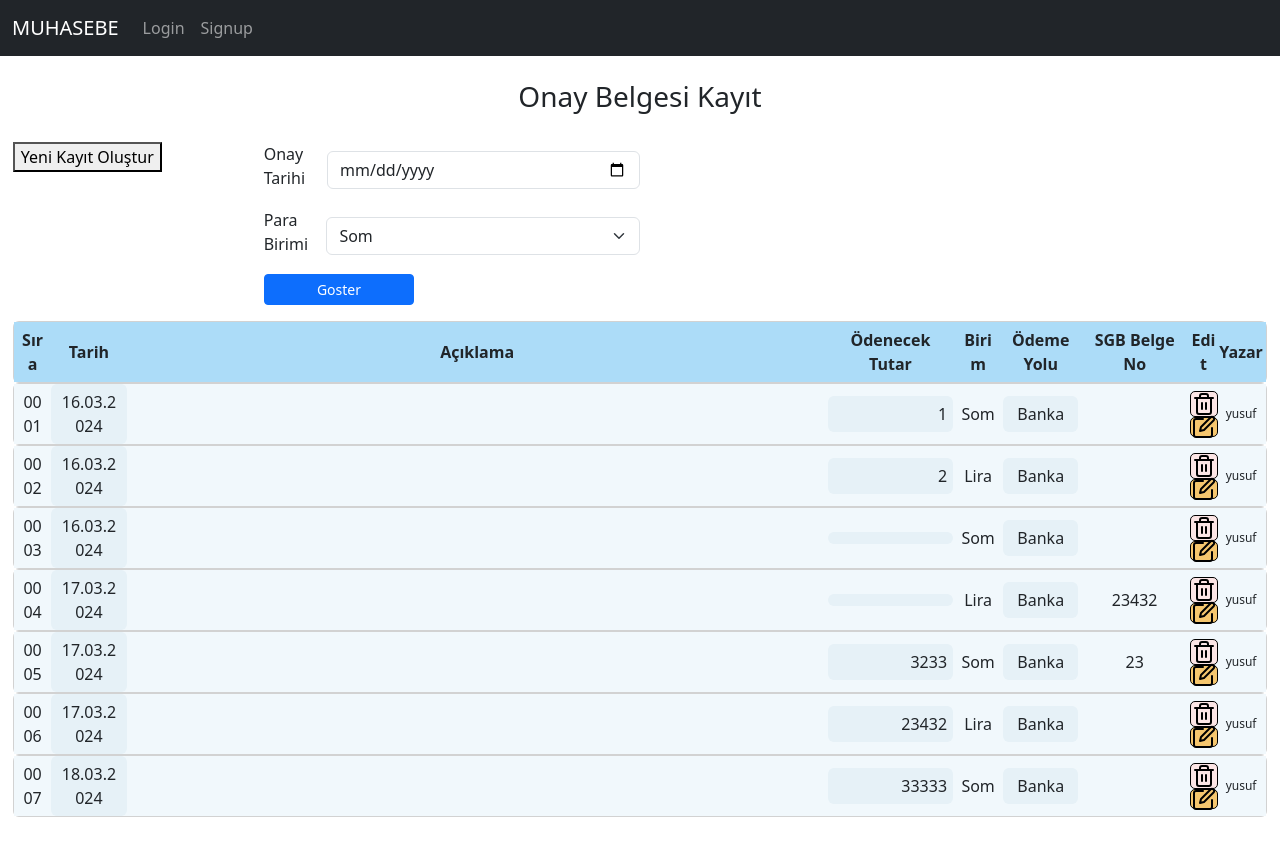
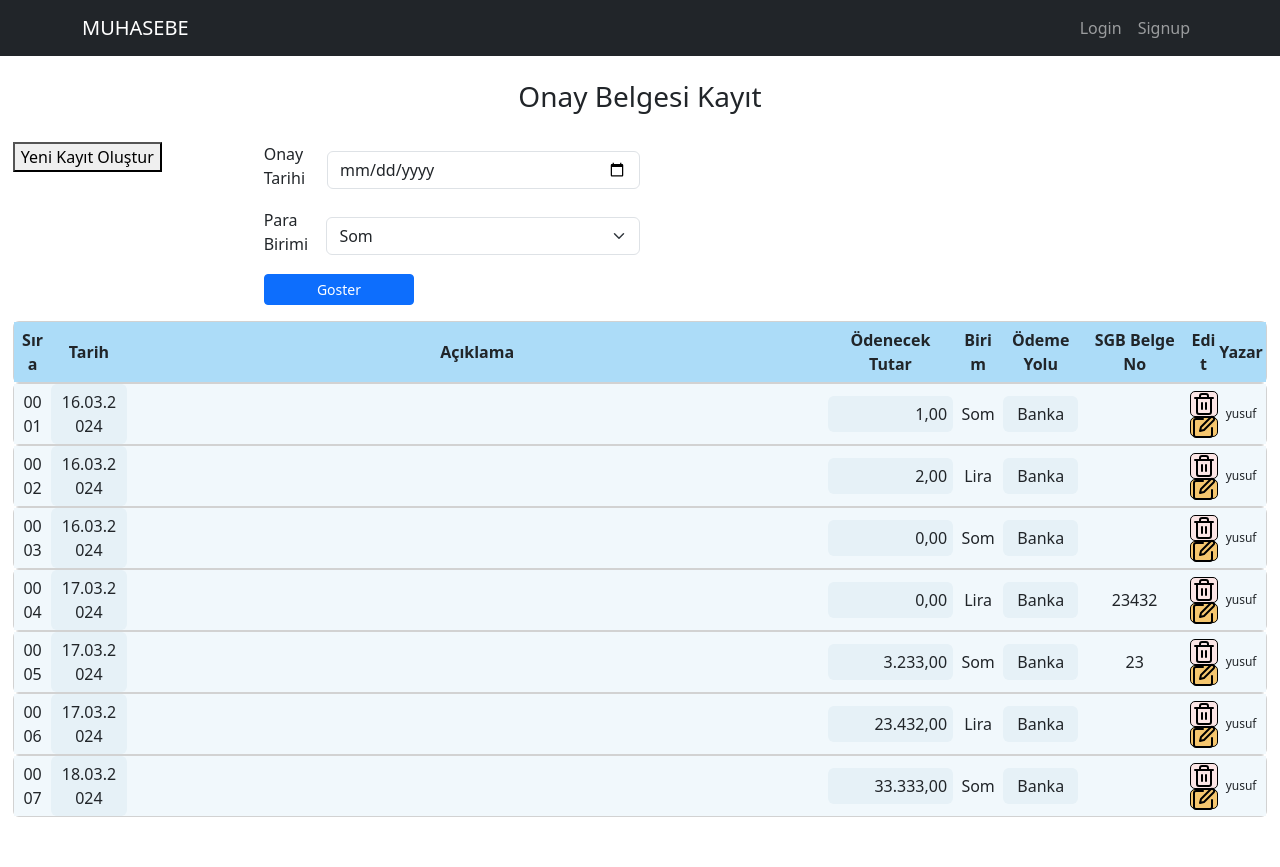
Before and after one commit to Yuziba/muhasebe03, a Django app: page /defter_onay_list in a window 1280 px wide. Run offline with Django 4.2, Linux system fonts and the light colour scheme; data comes from the database, SQL or seed files in the repository; both versions use the stored data as it was after the commit; some libraries are stand-ins or nearby versions.

Commit message:
defter_onay_list ekraninda sayi gosterim bicimi guncellendi

```diff
--- a/muhapp/templates/muhapp/defter_onay_list.html
+++ b/muhapp/templates/muhapp/defter_onay_list.html
@@ -137,7 +137,7 @@
                     <div class="" style="width: 3%; background-color: #f1f8fc; padding: 6px;">{{forloop.counter|stringformat:"04d"}}</div>
                     <div class="" style="width: 6%; background-color: #e6f1f7; padding: 6px; border-radius: 6px;">{{bilgi.onay_tarih|date:"d.m.Y"}}</div>
                     <div class="" style="width: 56%; background-color: #f1f8fc; padding: 6px;">{{bilgi.onay_aciklama}}</div>
-                    <div class="" style="width: 10%; background-color: #e6f1f7; padding: 6px; border-radius: 6px; text-align: right;">{{bilgi.onay_odemetutar}}</div>
+                    <div class="formatted-div-odemetutar" style="width: 10%; background-color: #e6f1f7; padding: 6px; border-radius: 6px; text-align: right;">{{bilgi.onay_odemetutar|floatformat:"2"|default:"0.00"|intcomma}}</div>
                     <div class="" style="width: 4%; background-color: #f1f8fc; padding: 6px;">{{bilgi.onay_parabirimi}}</div>
                     <div class="" style="width: 6%; background-color: #e6f1f7; padding: 6px; border-radius: 6px;">{{bilgi.onay_odemeyolu}}</div>
                     <div class="" style="width: 9%; background-color: #f1f8fc; padding: 6px;">{{bilgi.onay_no}}</div> <!--belge no-->
@@ -162,7 +162,17 @@
 
                     </div>
                     <div class="" style="width: 4%; font-size: 12px;">{{bilgi.username}}</div>
-
+                    <!-- ,deme tutarini 1.000.000.61 gib bir formatta gostermesi icin-->
+                    <script>
+                        document.addEventListener("DOMContentLoaded", function() {
+                            var elements = document.getElementsByClassName('formatted-div-odemetutar');
+                            for (var i = 0; i < elements.length; i++) {
+                                var text = elements[i].innerHTML;
+                                var formattedText = text.replace(/\./g, '|').replace(/,/g, '.').replace(/\|/g, ',');
+                                elements[i].innerHTML = formattedText;
+                            }
+                        });
+                    </script>
                 </div>
 
 
--- a/templates/base.html
+++ b/templates/base.html
@@ -12,13 +12,13 @@
 
 <body>
     <nav class="navbar navbar-expand-md navbar-dark bg-dark mb-4">
-        <div class="container-fluid">
+      <div class="container"> <!-- eski hali: <div class="container-fluid">        -->
           <a class="navbar-brand" href="{% url 'muhapp:main' %}">MUHASEBE</a>
           <button class="navbar-toggler" type="button" data-bs-toggle="collapse" data-bs-target="#navbarCollapse" aria-controls="navbarCollapse" aria-expanded="false" aria-label="Toggle navigation">
             <span class="navbar-toggler-icon"></span>
           </button>
           <div class="collapse navbar-collapse" id="navbarCollapse">
-            <ul class="navbar-nav me-auto mb-2 mb-md-0">
+            <ul class="navbar-nav ms-auto mb-2 mb-md-0">
               {% if request.user.is_authenticated %}
               <li class="nav-item">
                 <a class="nav-link active" aria-current="page" href="{% url 'muhapp:onay_list' %}">Onaylar</a>
@@ -59,7 +59,7 @@
             </ul>
           </div>
         </div>
-      </nav>
+    </nav>
 
 
 
```
Also changed, not shown: db.sqlite3.
